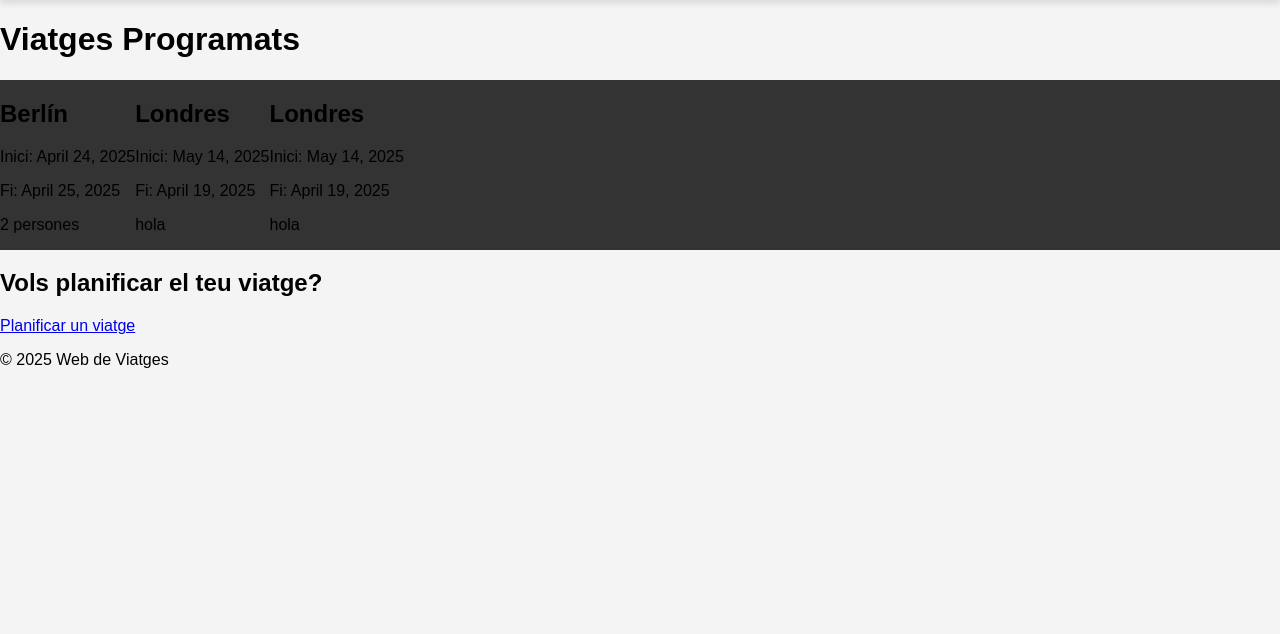
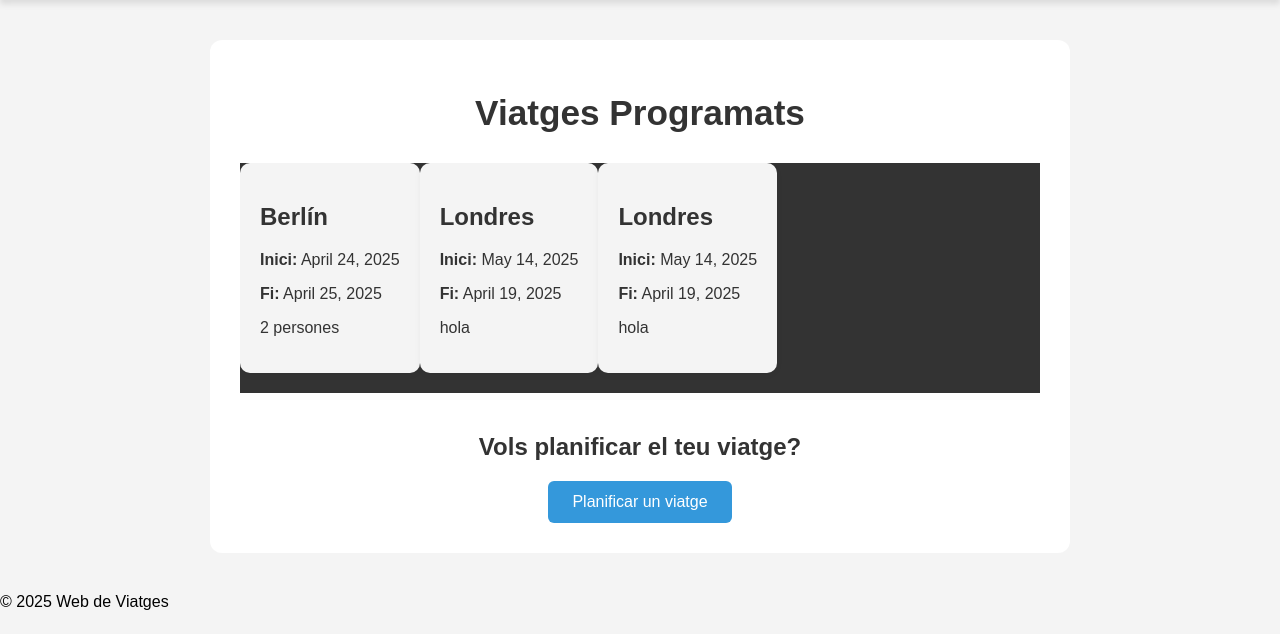
Before and after one commit to mescola21/web_viatges, a Django app: page /accounts/viatges_programats/ in a window 1280 px wide. Shown: the part 166-800 px from the top of the page. Run offline with Django 5.2, Linux system fonts and the light colour scheme; a user stored in the database is signed in; data comes from the database, SQL or seed files in the repository; both versions use the stored data as it was after the commit.

Commit message:
viatges programats arreglats

```diff
--- a/accounts/templates/viatges_programats.html
+++ b/accounts/templates/viatges_programats.html
@@ -1,26 +1,27 @@
 {% extends "base.html" %}
 
 {% block content %}
+<div class="viatges-container">
     <h1>Viatges Programats</h1>
 
     {% if viatges %}
-    <ul>
+        <ul class="viatges-llista">
             {% for viatge in viatges %}
-            <li>
+                <li class="viatge-item">
                     <h2>{{ viatge.destinacio }}</h2>
-                <p>Inici: {{ viatge.data_inici }}</p>
-                <p>Fi: {{ viatge.data_fi }}</p>
+                    <p><strong>Inici:</strong> {{ viatge.data_inici }}</p>
+                    <p><strong>Fi:</strong> {{ viatge.data_fi }}</p>
                     <p>{{ viatge.descripcio }}</p>
                 </li>
             {% endfor %}
         </ul>
     {% else %}
-    <p>No tens cap viatge programat.</p>
+        <p class="sense-viatges">No tens cap viatge programat.</p>
     {% endif %}
 
-<div class="nous">
+    <div class="planifica-container">
         <h2>Vols planificar el teu viatge?</h2>
         <a href="{% url 'opcions_viatge' %}" class="btn">Planificar un viatge</a>
-
+    </div>
 </div>
 {% endblock %}
--- a/static/css/style.css
+++ b/static/css/style.css
@@ -184,3 +184,56 @@ html, body {
     height: 80vh;
     width: 100%;
 }
+.viatges-container {
+    max-width: 800px;
+    margin: 40px auto;
+    padding: 30px;
+    background-color: #ffffff;
+    border-radius: 12px;
+    box-shadow: none;  /* Ajustar aquí per eliminar el rectangle negre */
+    color: #333;
+}
+
+
+.viatges-container h1 {
+    text-align: center;
+    font-size: 2.2em;
+    margin-bottom: 30px;
+}
+
+.viatges-llista {
+    list-style: none;
+    padding: 0;
+}
+
+.viatge-item {
+    background-color: #f4f4f4;
+    padding: 20px;
+    border-radius: 10px;
+    margin-bottom: 20px;
+    box-shadow: 0 2px 6px rgba(0, 0, 0, 0.05);
+}
+
+.planifica-container {
+    text-align: center;
+    margin-top: 40px;
+}
+
+.btn {
+    display: inline-block;
+    background-color: #3498db;
+    color: white;
+    padding: 12px 24px;
+    text-decoration: none;
+    border-radius: 6px;
+    transition: background-color 0.3s ease;
+}
+
+.btn:hover {
+    background-color: #2980b9;
+}
+
+.sense-viatges {
+    text-align: center;
+    color: #777;
+}
```
Also changed, not shown: db.sqlite3. Lines whose indentation alone changed are shown as unchanged.
